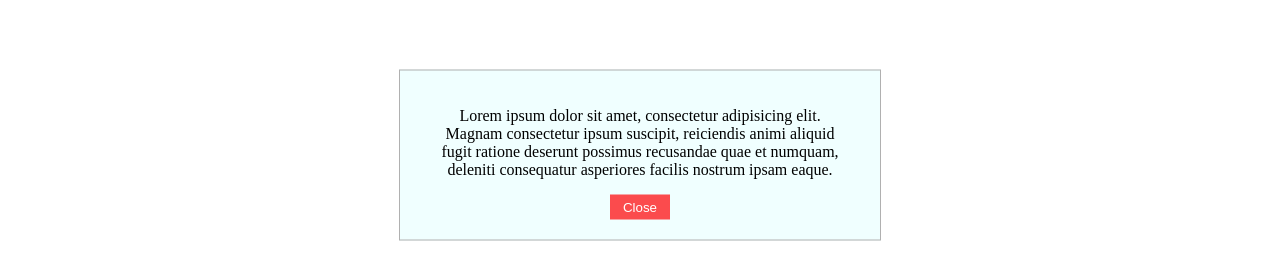
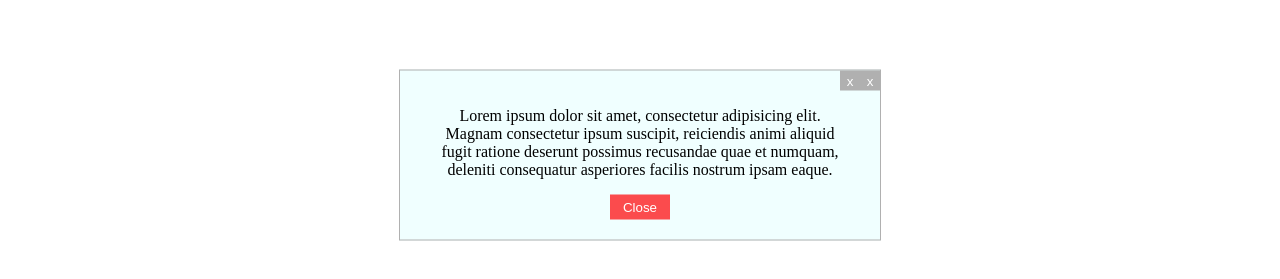
Before and after one commit to MaryOley/React, a React (Vite) app: page / in a window 1280 px wide. Shown: the part 245-524 px from the top of the page. Built offline with nearby package versions, Linux system fonts and the light colour scheme.

Commit message:
закрытие, во весь экран

```diff
--- a/src/App.tsx
+++ b/src/App.tsx
@@ -14,14 +14,22 @@ export const App = (props: Props) => {
     <>
       <button
         onClick={() => {
-          setIsOpen(false);
+          setIsOpen(true);
         }}
         className={style.button}
-      >?</button>
+      >
+        ?
+      </button>
       <div className={style.wrapper}>
         <div className={style.headerBox}>
           <Header />
-          <Modal showModal={isOpen} />
+
+          <Modal isOpen={isOpen} onClickClose={() => setIsOpen(false)} withCloseButton={true}>
+              Lorem ipsum dolor sit amet, consectetur adipisicing elit. Magnam
+              consectetur ipsum suscipit, reiciendis animi aliquid fugit ratione
+              deserunt possimus recusandae quae et numquam, deleniti consequatur
+              asperiores facilis nostrum ipsam eaque.
+          </Modal>
         </div>
       </div>
     </>
--- a/src/components/Modal/Modal.module.scss
+++ b/src/components/Modal/Modal.module.scss
@@ -2,25 +2,38 @@ body {
   margin: auto;
 }
 
+:root {
+  --scale--ratio: 0;
+}
+
 .modal {
+  display: block;
+  transform-origin: 0% 0%;
+  position: absolute;
   width: 400px;
+  left: 50%;
+  top: 50%;
   text-align: center;
   border: solid 1px rgb(176, 176, 176);
   padding: 20px 40px;
   background-color: azure;
-    position: absolute;
-    left: 50%;
-    top: 50%;
-    transform: translate(-50%, -50%);
+  transform: scale(var(--scale--ratio)) translate(-50%, -50%);
+  transition: transform 0.7s;
 }
 
-.modalClose {
- display: none;
+.isOpen {
+  --scale--ratio: 1;
 }
+
+.isFullScreen {
+    width: 100%;
+    height: 100vh;
+}
+
 
 .button {
   border: none;
-    background: #FB4B4D;
+  background: #fb4b4d;
   color: white;
   height: 25px;
   width: 60px;
@@ -30,7 +43,33 @@ body {
 
 .button:hover {
   background: white;
-border: solid 1px #FB4B4D;
+  border: solid 1px #fb4b4d;
   border-radius: 7px;
-color: #FB4B4D;
+  color: #fb4b4d;
 }
+
+.buttonClose {
+position: absolute;
+right: 0;
+top: 0;
+border: white;
+background: rgb(176, 176, 176);
+color: white;
+height: 20px;
+width: 20px;
+cursor: pointer;
+transition: 0.5s;
+}
+
+.buttonFullScreen {
+position: absolute;
+right: 20px;
+top: 0;
+border: white;
+background: rgb(176, 176, 176);
+color: white;
+height: 20px;
+width: 20px;
+cursor: pointer;
+transition: 0.5s;
+}
--- a/src/components/Modal/Modal.tsx
+++ b/src/components/Modal/Modal.tsx
@@ -1,24 +1,62 @@
-import { useState } from "react";
+import { ReactNode, useEffect, useState } from "react";
 import styles from "./Modal.module.scss";
+import cn from "classnames";
 
 type Props = {
-  showModal: boolean;
+  isOpen: boolean;
+  onClickClose: () => void;
+  children?: ReactNode;
+  title?: string;
+  withCloseButton?: boolean;
 };
 
-export const Modal = (props: Props) => {
-  const [showModal, setShowModal] = useState(true);
+export const Modal = ({
+  isOpen,
+  onClickClose,
+  children,
+  title,
+  withCloseButton,
+}: Props) => {
+  const [isFullScreen, setIsFullScreen] = useState(false);
+
+  // useEffect(() => {
+  //   if (isOpen === false) {
+  //     setIsFullScreen(false);
+  //   }
+  // }, [isOpen]);
+
+  const handleClose = () => {
+    onClickClose();
+    setIsFullScreen(false);
+  };
 
   return (
-    <>
-      <div className={showModal ? styles.modal : styles.modalClose}>
-        <p>
-          Lorem ipsum dolor sit amet, consectetur adipisicing elit. Magnam
-          consectetur ipsum suscipit, reiciendis animi aliquid fugit ratione
-          deserunt possimus recusandae quae et numquam, deleniti consequatur
-          asperiores facilis nostrum ipsam eaque.
-        </p>
-        <button className={styles.button} onClick={() => setShowModal(false)}>Close</button>
-      </div>
-    </>
+    <div
+      className={cn(styles.modal, {
+        [styles.isOpen]: isOpen,
+        [styles.isFullScreen]: isFullScreen,
+      })}
+    >
+      {withCloseButton && (
+        <button className={styles.buttonClose} onClick={handleClose}>
+          x
+        </button>
+      )}
+      {withCloseButton && (
+        <button
+          className={styles.buttonFullScreen}
+          onClick={() => setIsFullScreen(true)}
+        >
+          x
+        </button>
+      )}
+      {title && <h1>{title}</h1>}
+
+      <p>{children}</p>
+
+      <button className={styles.button} onClick={handleClose}>
+        Close
+      </button>
+    </div>
   );
 };
```
Lines whose indentation alone changed are shown as unchanged.
